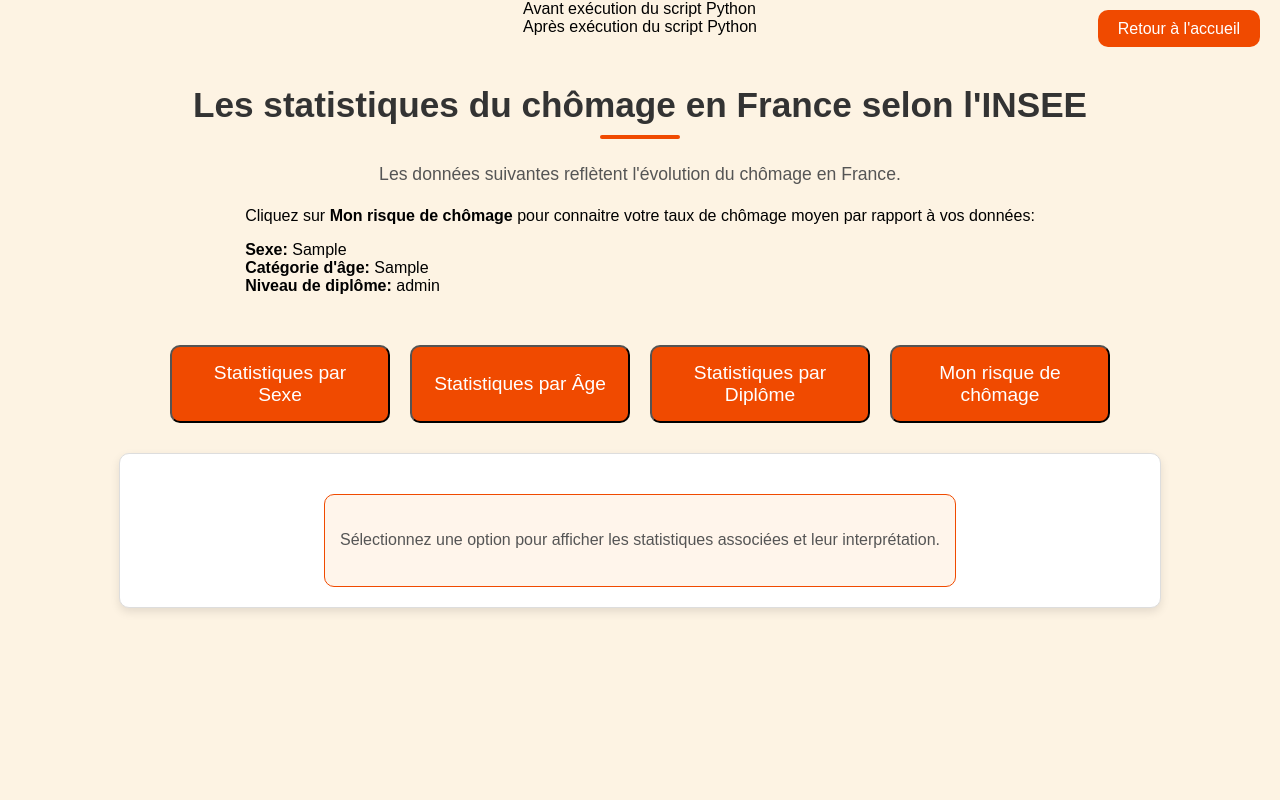
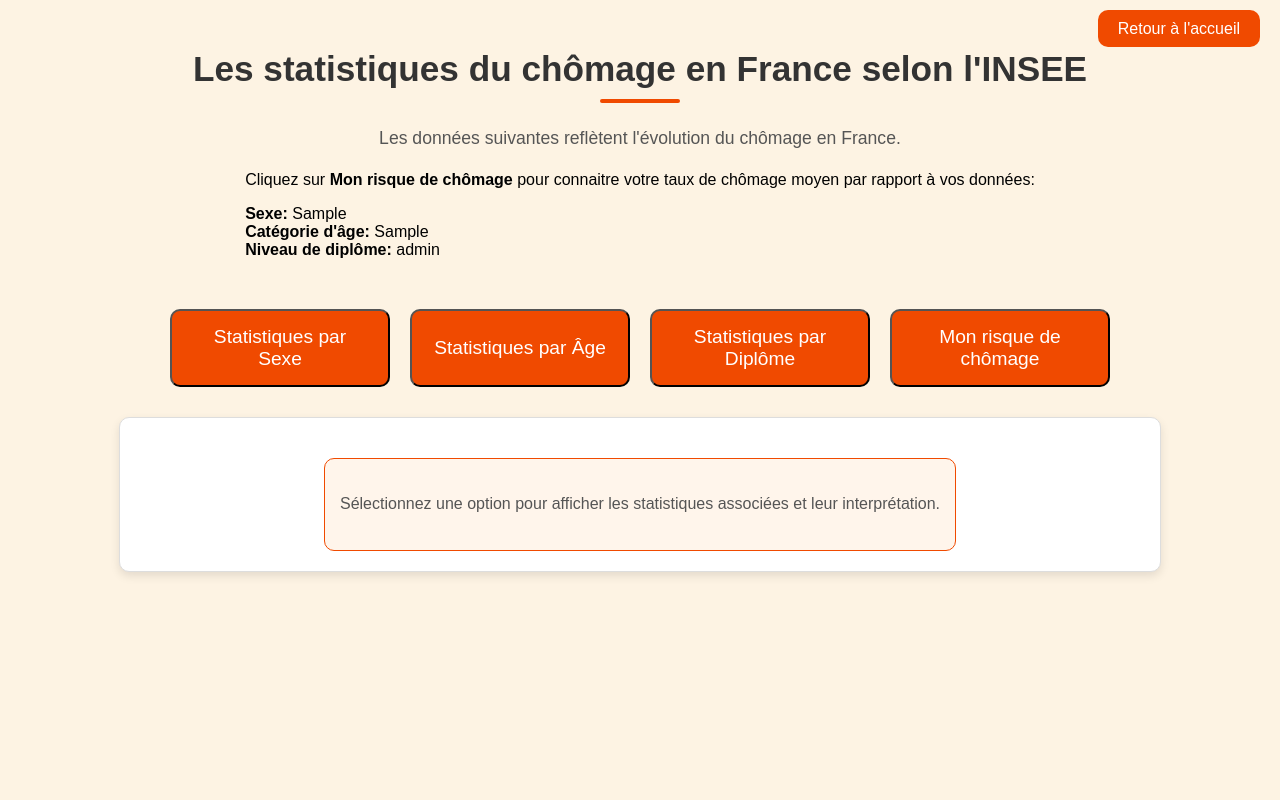
Before and after one commit to maelle0209/jobonheur, a PHP site: page /predict/statistiques.php in a window 1280 px wide. Run offline with PHP 8.4, Linux system fonts and the light colour scheme; the visitor is signed in with stand-in values (Sample User, id 1); tables that the repository leaves empty or names only in its code hold one stand-in row (values such as "Sample post").

Commit message:
modification statistique

```diff
--- a/Projet-site/statistiques.php
+++ b/Projet-site/statistiques.php
@@ -34,12 +34,11 @@ if ($stmt->rowCount() > 0) {
 }
 ?>
 <?php
-$pythonPath = "C:/Users/rawen/anaconda3/python.exe";  // Chemin vers Python (avec l'environnement activé)
-$scriptPath = __DIR__ . '/app1.py';  // Chemin vers ton script Python
-echo "Avant exécution du script Python<br>";  // Message pour tester le flux
-$output = shell_exec($pythonPath . ' ' . $scriptPath);
-echo "Après exécution du script Python<br>";  // Message pour tester le flux
-echo $output;  // Afficher la sortie du script Python
+//$scriptPath = __DIR__ . '/app1.py';  // Chemin vers ton script Python
+//echo "Avant exécution du script Python<br>";  // Message pour tester le flux
+//$output = shell_exec('python ' . escapeshellarg($scriptPath));
+//echo "Après exécution du script Python<br>";  // Message pour tester le flux
+//echo $output;  // Afficher la sortie du script Python
 ?>
 
 <!DOCTYPE html>
```
